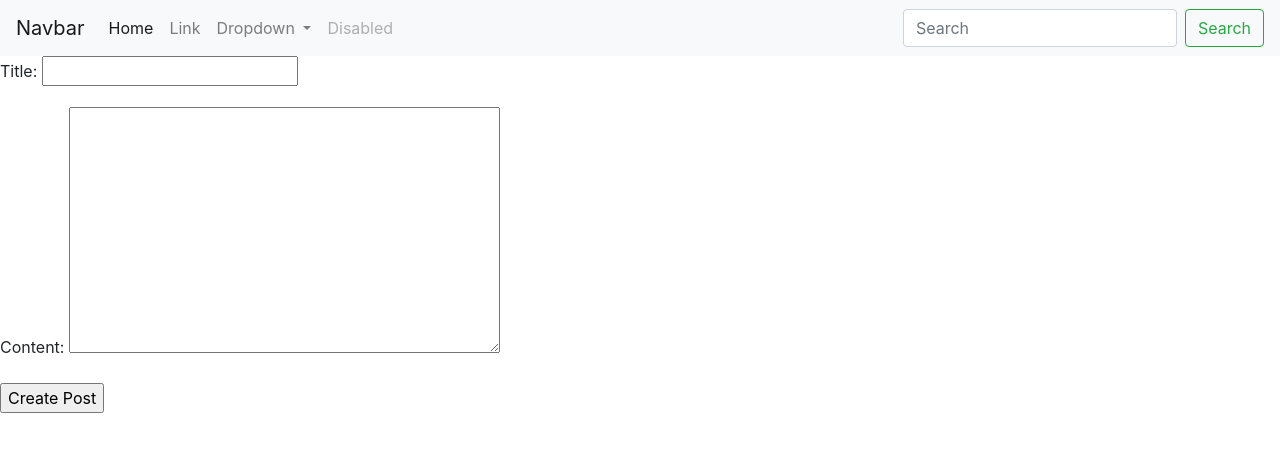
After one commit to kkmonster24/My-First-Blog, a Django app: page /create in a window 1280 px wide. The commit adds this page. Shown: the top 452 px of the page. Run offline with Django 3.2, Linux system fonts and the light colour scheme; some libraries are stand-ins or nearby versions.

Commit message:
Modified

```diff
--- /dev/null
+++ b/posts/forms.py
@@ -0,0 +1,11 @@
+from django import forms
+
+from .models import Post
+
+class PostForm(forms.ModelForm):
+	class Meta:
+		model = Post
+		fields = [
+			"title",
+			"content",
+		]
--- a/posts/models.py
+++ b/posts/models.py
@@ -1,4 +1,5 @@
 from django.db import models
+from django.urls import reverse
 
 # Create your models here.
 
@@ -7,3 +8,6 @@ class Post(models.Model):
 	content		=	models.TextField()
 	updated		= 	models.DateTimeField(auto_now=True, auto_now_add=False)
 	timestamp	=	models.DateTimeField(auto_now=False,auto_now_add=True)
+
+	def get_absolute_url(self):
+		return reverse("post_detail",kwargs={"id":self.id})
--- a/posts/views.py
+++ b/posts/views.py
@@ -1,7 +1,53 @@
-from django.shortcuts import render
+from django.shortcuts import render, get_object_or_404,redirect
 from .models import Post
+from .forms import PostForm
+from django.contrib import messages
 
 
 def home(request):
-	return render(request,"home.html",{})
+	obj = Post.objects.all()
+	context={
+		"objects" : obj
+	}
+	return render(request,"home.html",context)
 # Create your views here.
+def post_create(request):
+	form = PostForm(request.POST or None)
+	if form.is_valid():
+		instance = form.save(commit=False)
+		instance.save()
+		messages.success(request,"Successfully created")
+		return redirect('/home/')
+	context =	{
+		"form" : form
+	}
+	return render(request,"create.html",context)
+
+def post_list(request,id):
+	instance=get_object_or_404(Post,id=id)
+	context={
+		"instance" : instance
+	}
+	return render(request,"blogDetail.html",context)
+
+def post_update(request,id ):
+	instance = get_object_or_404(Post,id=id)
+	form = PostForm(request.POST or None,instance=instance)
+	if form.is_valid():
+		instance = form.save(commit=False)
+		instance.save()
+		messages.success(request,"Successfully Updated")
+		return redirect('/home/')
+
+	context= {
+		"instance":instance,
+		"form":form
+	}
+
+	return render(request,"update.html",context)
+
+def post_delete(request,id):
+	instance = get_object_or_404(Post,id=id)
+	instance.delete()
+	messages.success(request,"Successfully Deleted")
+	return redirect('/home/')
--- /dev/null
+++ b/templates/base.html
@@ -0,0 +1,16 @@
+<!DOCTYPE html>
+<html>
+<head>
+	{%include "nav.html"%}
+	<title>
+	</title>
+	<link rel="stylesheet" href="https://stackpath.bootstrapcdn.com/bootstrap/4.3.1/css/bootstrap.min.css" integrity="sha384-ggOyR0iXCbMQv3Xipma34MD+dH/1fQ784/j6cY/iJTQUOhcWr7x9JvoRxT2MZw1T" crossorigin="anonymous">
+
+</head>
+<body>
+	{%block content%}
+	replace me
+	{%endblock%}
+
+</body>
+</html>
--- /dev/null
+++ b/templates/create.html
@@ -0,0 +1,18 @@
+{%extends "base.html"%}
+<!DOCTYPE html>
+<html>
+<head>
+	<title>
+
+	</title>
+</head>
+<body>
+	{%block content%}
+<form method = 'POST' action=''>{%csrf_token%}
+	{{form.as_p}}
+	<input type='submit' value="Create Post">
+
+</form>
+{%endblock%}
+</body>
+</html>
--- /dev/null
+++ b/templates/nav.html
@@ -0,0 +1,35 @@
+<nav class="navbar navbar-expand-lg navbar-light bg-light">
+  <a class="navbar-brand" href="#">Navbar</a>
+  <button class="navbar-toggler" type="button" data-toggle="collapse" data-target="#navbarSupportedContent" aria-controls="navbarSupportedContent" aria-expanded="false" aria-label="Toggle navigation">
+    <span class="navbar-toggler-icon"></span>
+  </button>
+
+  <div class="collapse navbar-collapse" id="navbarSupportedContent">
+    <ul class="navbar-nav mr-auto">
+      <li class="nav-item active">
+        <a class="nav-link" href="#">Home <span class="sr-only">(current)</span></a>
+      </li>
+      <li class="nav-item">
+        <a class="nav-link" href="#">Link</a>
+      </li>
+      <li class="nav-item dropdown">
+        <a class="nav-link dropdown-toggle" href="#" id="navbarDropdown" role="button" data-toggle="dropdown" aria-haspopup="true" aria-expanded="false">
+          Dropdown
+        </a>
+        <div class="dropdown-menu" aria-labelledby="navbarDropdown">
+          <a class="dropdown-item" href="#">Action</a>
+          <a class="dropdown-item" href="#">Another action</a>
+          <div class="dropdown-divider"></div>
+          <a class="dropdown-item" href="#">Something else here</a>
+        </div>
+      </li>
+      <li class="nav-item">
+        <a class="nav-link disabled" href="#" tabindex="-1" aria-disabled="true">Disabled</a>
+      </li>
+    </ul>
+    <form class="form-inline my-2 my-lg-0">
+      <input class="form-control mr-sm-2" type="search" placeholder="Search" aria-label="Search">
+      <button class="btn btn-outline-success my-2 my-sm-0" type="submit">Search</button>
+    </form>
+  </div>
+</nav>
--- a/workingBlog/urls.py
+++ b/workingBlog/urls.py
@@ -15,10 +15,15 @@ Including another URLconf
 """
 from django.contrib import admin
 from django.urls import path
-from posts.views import home
+from posts.views import home,post_create,post_update,post_delete,post_list
 
 urlpatterns = [
     path('admin/', admin.site.urls),
     path('',home),
+    path('home/',home),
+    path('create',post_create),
+    path('<int:id>/edit/',post_update),
+    path('<int:id>/',post_list,),
+    path('<int:id>/delete',post_delete),
 
 ]
```
Also changed, not shown: templates/blogDetail.html (added, +22 -0 lines), templates/delete.html (added, +14 -0 lines), templates/home.html (+18 -1 lines), templates/update.html (added, +19 -0 lines).
